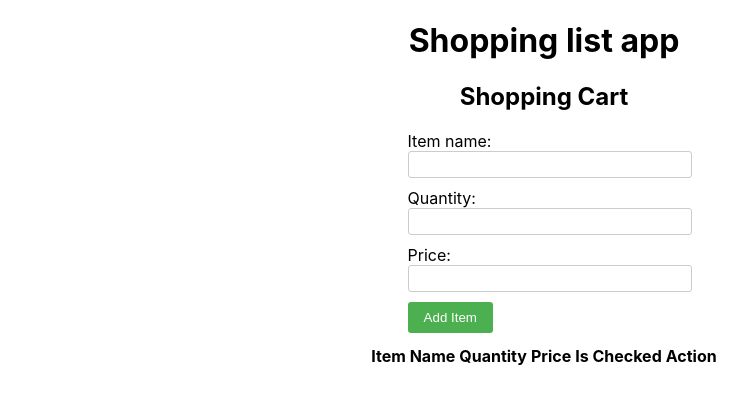
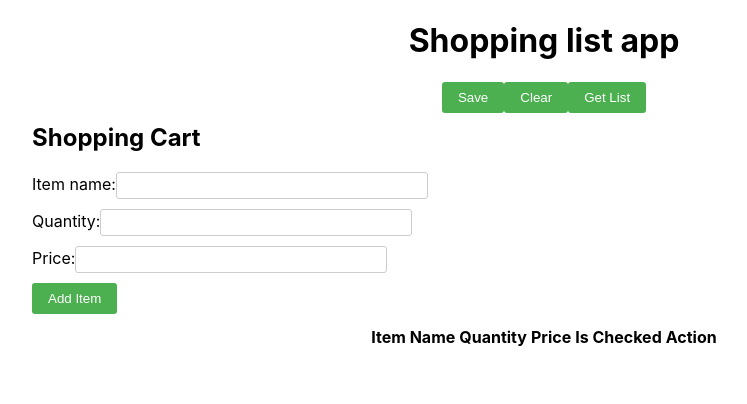
Before and after one commit to ceflg/my-shopping-cart, a React (Create React App) app: page / in a window 1280 px wide. Shown: the top 404 px of the page, without its empty margins (96-843 px from the left). Built offline with nearby package versions, Linux system fonts and the light colour scheme.

Commit message:
new buttons added

```diff
--- a/src/components/ShoppingCart.js
+++ b/src/components/ShoppingCart.js
@@ -1,4 +1,5 @@
 import React, { useState } from 'react';
+import axios from 'axios';
 import ItemList from './ItemList';
 import '../styles/ShoppingCart.css';
 
@@ -43,8 +44,39 @@ function ShoppingCart() {
     document.getElementById('price').value = '';
   };
 
+  const handleSave = async () => {
+    try {
+      await axios.post('/api/shopping-list', { items });
+      alert('Shopping list saved successfully.');
+    } catch (err) {
+      console.error(err);
+      alert('Error saving shopping list.');
+    }
+  };
+
+  const handleClear = () => {
+    setItems([]);
+  };
+
+  const handleGetList = async () => {
+    try {
+      const res = await axios.get('/api/shopping-list');
+      setItems(res.data.items);
+      alert('Shopping list retrieved successfully.');
+    } catch (err) {
+      console.error(err);
+      alert('Error retrieving shopping list.');
+    }
+  };
+
   return (
     <div className="shopping-cart">
+      <div className="shopping-cart-buttons">
+        <button onClick={handleSave}>Save</button>
+        <button onClick={handleClear}>Clear</button>
+        <button onClick={handleGetList}>Get List</button>
+      </div>
+      <div className="shopping-cart-form">
         <h2>Shopping Cart</h2>
         <div>
           <label htmlFor="name">Item name:</label>
@@ -58,6 +90,7 @@ function ShoppingCart() {
           <br />
           <button onClick={handleAddItem}>Add Item</button>
         </div>
+      </div>
       <ItemList items={items} handleDelete={handleDelete} handleCheck={handleCheck} />
     </div>
   );
--- a/src/db.js
+++ b/src/db.js
@@ -1,3 +1,4 @@
+
 const mongoose = require('mongoose');
 require('dotenv').config();
 
@@ -16,3 +17,5 @@ db.once('open', () => {
 });
 
 module.exports = db;
+
+//
--- a/src/styles/ShoppingCart.css
+++ b/src/styles/ShoppingCart.css
@@ -40,3 +40,31 @@
   .shopping-cart button:hover {
     background-color: #3e8e41;
   }
+  .shopping-cart {
+    display: flex;
+    flex-direction: column;
+    align-items: center;
+  }
+
+  .shopping-cart-buttons {
+    display: flex;
+    justify-content: flex-start;
+    margin-bottom: 10px;
+  }
+
+  .shopping-cart-form {
+    width: 80%;
+    margin-bottom:
+
+  }
+  .shopping-list form {
+    display: flex;
+    flex-direction: column;
+    align-items: center;
+  }
+  .shopping-list form label,
+  .shopping-list form input {
+    width: 100%;
+    margin-bottom: 10px;
+    text-align: center;
+  }
```
Also changed, not shown: public/environment set up instructions.txt. Lines whose indentation alone changed are shown as unchanged.
